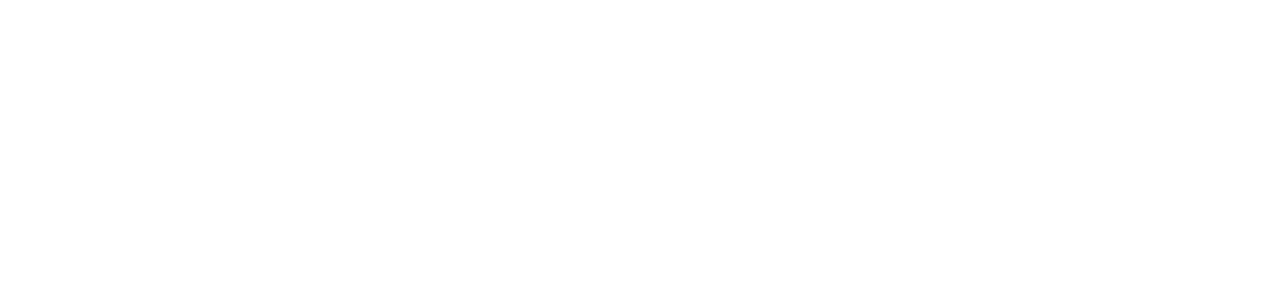
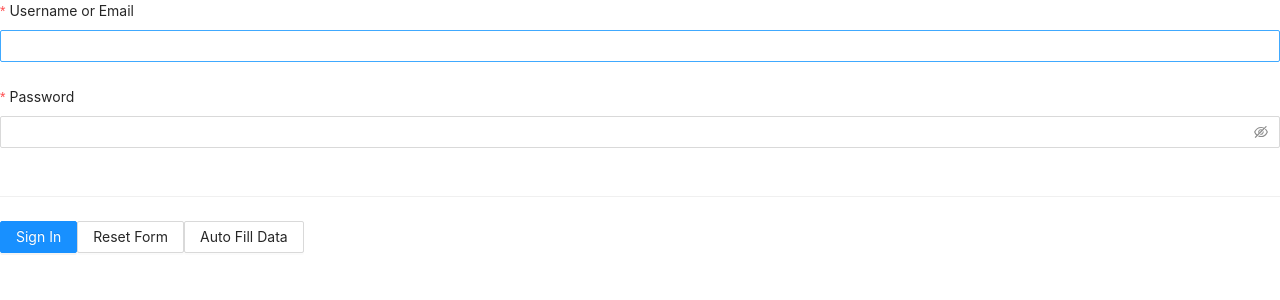
Before and after one commit to pruekk/truck_manager, a React (Create React App) app in the folder frontend/: page /login in a window 1280 px wide. Shown: the top 300 px of the page. Built offline with nearby package versions, Linux system fonts and the light colour scheme.

Commit message:
#3 - Login Component and defined types

```diff
--- a/frontend/src/component/App/App.tsx
+++ b/frontend/src/component/App/App.tsx
@@ -1,9 +1,11 @@
 import React from 'react'
 import { BrowserRouter, Switch, Route } from 'react-router-dom'
 import './App.css'
+import 'antd/dist/antd.css';
 
 import DomainsHome from '../../domains/Home'
 import DomainsAbout from '../../domains/About'
+import DomainsLogin from '../../domains/Login'
 
 function App() {
   return (
@@ -11,6 +13,7 @@
     <Switch>
       <Route exact path="/" component={DomainsHome} />
       <Route path="/about" component={DomainsAbout} />
+      <Route path="/login" component={DomainsLogin} />
     </Switch>
     </BrowserRouter>
   )
--- /dev/null
+++ b/frontend/src/domains/Login/Login.tsx
@@ -0,0 +1,70 @@
+import React from 'react'
+import { Form, Button, Input, Space, Divider, message } from 'antd'
+import { LoginFormSubmitValue } from '../../types/domains/Login'
+
+const DomainsLogin: React.FC = () => {
+    const [formLogin] = Form.useForm()
+    const handleSubmitForm = async (values: LoginFormSubmitValue) => {
+        console.log(values.username)
+        console.log(values.password)
+    }
+    return (
+        <Form
+        form={formLogin}
+        name="formLogin"
+        layout="vertical"
+        onFinish={handleSubmitForm}
+        onReset={() => formLogin.resetFields()}
+        >
+            <Form.Item
+            label="Username or Email"
+            name="username"
+            rules={[
+                {
+                    required: true,
+                    message: "Please enter your email or username"
+                }
+            ]}
+            >
+                <Input />
+            </Form.Item>
+            <Form.Item
+            label="Password"
+            name="password"
+            rules={[
+                {
+                    required: true,
+                    message: "Please enter your password"
+                }
+            ]}
+            >
+                <Input.Password />
+            </Form.Item>
+            <Form.Item>
+                <Divider />
+                <Space>
+                    <Button type="primary" htmlType="submit">
+                        Sign In
+                    </Button>
+                </Space>
+                <Space>
+                    <Button htmlType="reset">
+                        Reset Form
+                    </Button>
+                </Space>
+                <Space>
+                    <Button onClick={() => {
+                        formLogin.setFieldsValue({
+                            username: 'pruek',
+                            password: 'test1234'
+                        })
+                    }}>
+                        Auto Fill Data
+                    </Button>
+                </Space>
+            </Form.Item>
+        </Form>
+    )
+}
+
+export default DomainsLogin
--- /dev/null
+++ b/frontend/src/domains/Login/index.tsx
@@ -0,0 +1 @@
+export  { default } from './Login'
--- /dev/null
+++ b/frontend/src/types/domains/Login.tsx
@@ -0,0 +1,4 @@
+export interface LoginFormSubmitValue {
+    username: string,
+    password: string
+}
```
